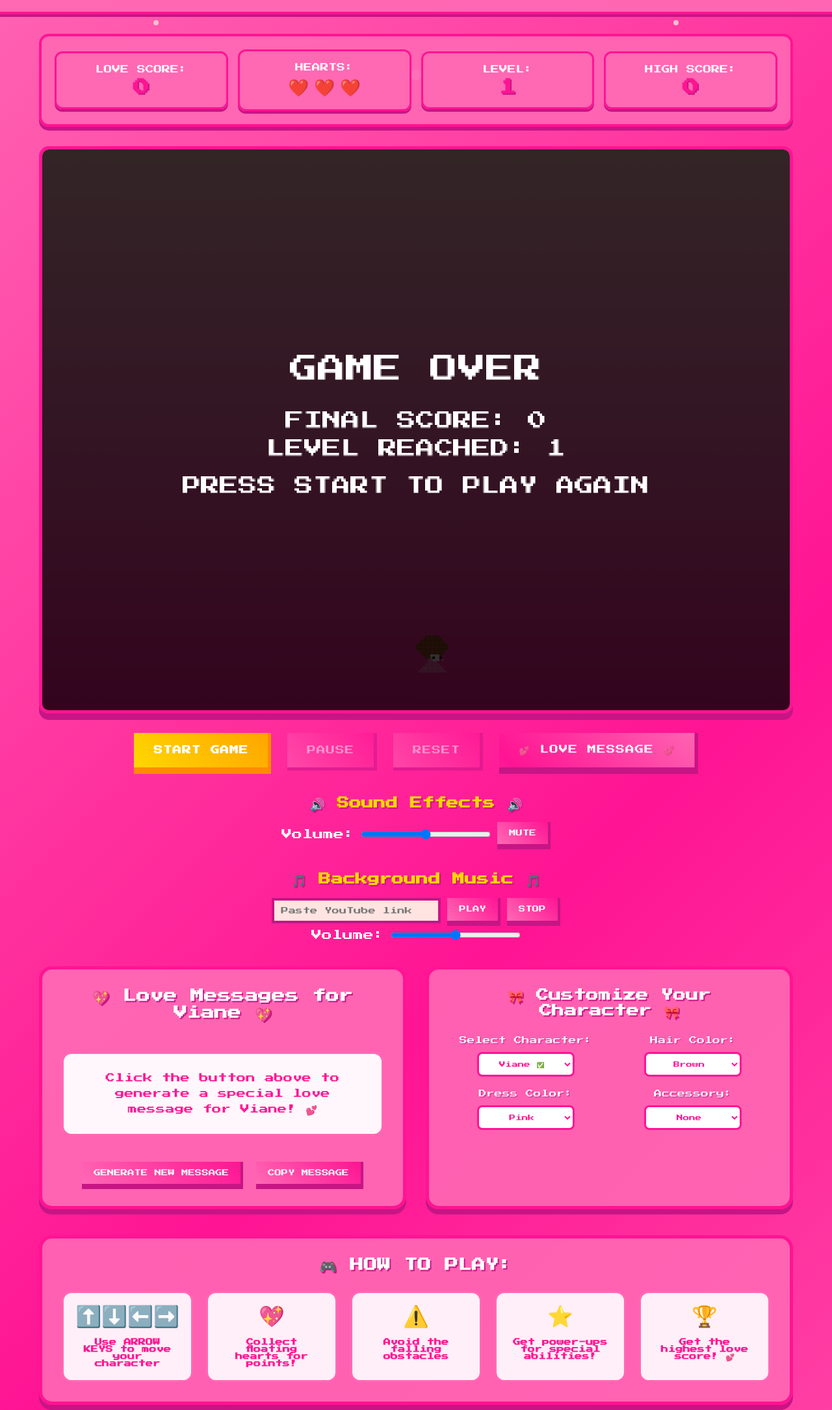
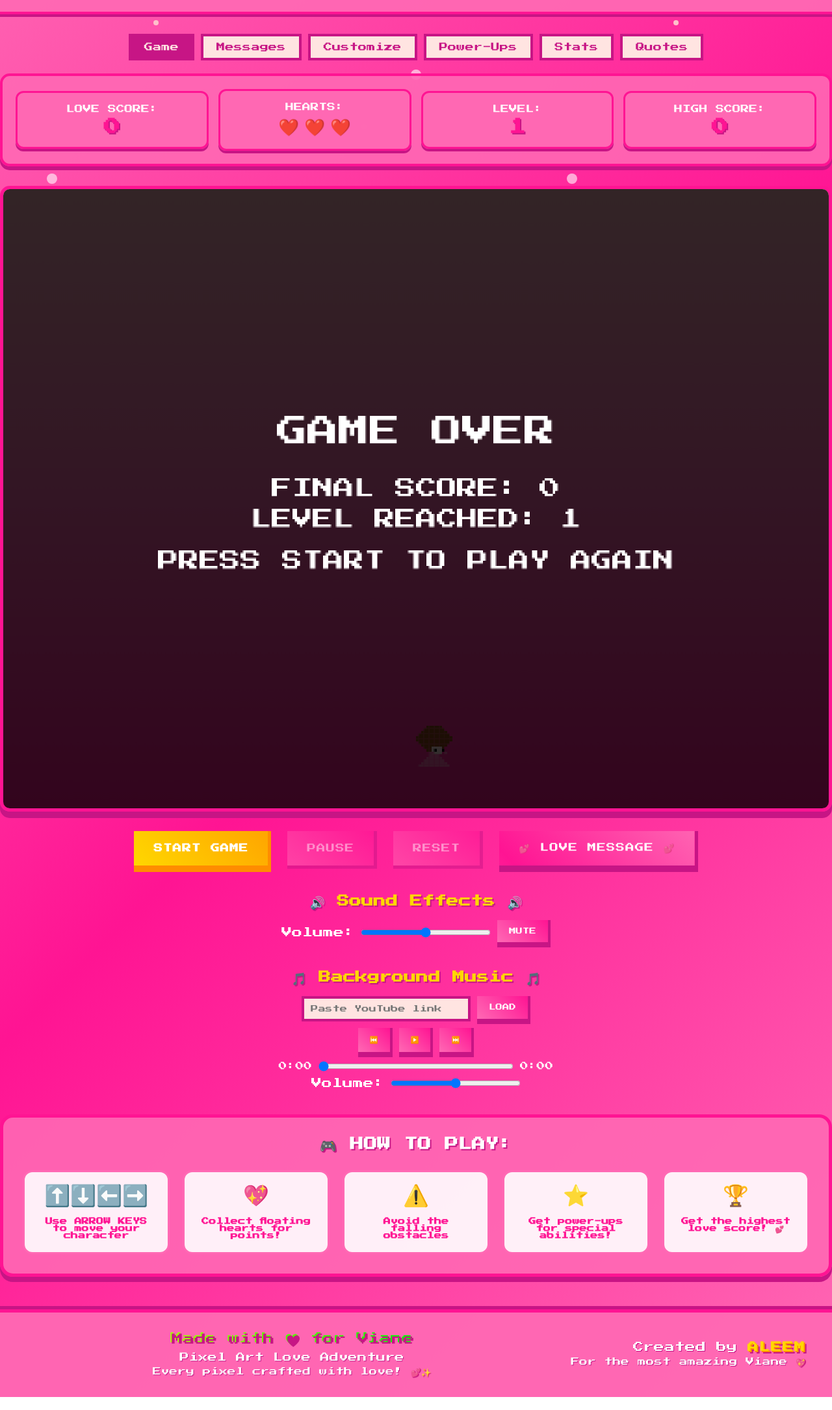
Before and after one commit to RandomEdge999/ForMyViane, a website: page index.html in a window 1280 px wide. Shown: the part 205-2375 px from the top of the page at 65% size. Drawn offline with Linux system fonts and the light colour scheme.

Commit message:
Add tabbed layout and advanced music player

```diff
--- a/game.js
+++ b/game.js
@@ -1705,17 +1705,34 @@ setInterval(() => {
 }, 2000);
 
 let ytPlayer;
+let progressInterval;
+let playPauseBtn;
+let progressSlider;
+let currentTimeEl;
+let durationEl;
 
 function onYouTubeIframeAPIReady() {
     ytPlayer = new YT.Player('musicPlayerContainer', {
         height: '0',
         width: '0',
         videoId: '',
-        playerVars: { autoplay: 1, controls: 0 },
+        playerVars: { autoplay: 0, controls: 0 },
         events: {
-            onReady: (event) => event.target.setVolume(50)
+            onReady: (event) => event.target.setVolume(50),
+            onStateChange: handlePlayerState
         }
     });
+}
+
+function handlePlayerState(event) {
+    if (event.data === YT.PlayerState.PLAYING) {
+        updateDuration();
+        startProgressUpdater();
+        if (playPauseBtn) playPauseBtn.textContent = '⏸️';
+    } else {
+        clearInterval(progressInterval);
+        if (playPauseBtn) playPauseBtn.textContent = '▶️';
+    }
 }
 
 function extractYouTubeId(url) {
@@ -1724,24 +1741,79 @@ function extractYouTubeId(url) {
     return match ? match[1] : null;
 }
 
+function formatTime(sec) {
+    const m = Math.floor(sec / 60);
+    const s = Math.floor(sec % 60).toString().padStart(2, '0');
+    return `${m}:${s}`;
+}
+
+function updateDuration() {
+    const d = ytPlayer.getDuration();
+    if (progressSlider) progressSlider.max = d;
+    if (durationEl) durationEl.textContent = formatTime(d);
+}
+
+function startProgressUpdater() {
+    clearInterval(progressInterval);
+    progressInterval = setInterval(() => {
+        const current = ytPlayer.getCurrentTime();
+        if (progressSlider) progressSlider.value = current;
+        if (currentTimeEl) currentTimeEl.textContent = formatTime(current);
+    }, 500);
+}
+
 document.addEventListener('DOMContentLoaded', () => {
-    const playBtn = document.getElementById('playMusicBtn');
-    const stopBtn = document.getElementById('stopMusicBtn');
     const urlInput = document.getElementById('musicUrl');
+    const loadBtn = document.getElementById('loadMusicBtn');
+    playPauseBtn = document.getElementById('playPauseBtn');
+    const backBtn = document.getElementById('backBtn');
+    const forwardBtn = document.getElementById('forwardBtn');
+    progressSlider = document.getElementById('progressSlider');
+    currentTimeEl = document.getElementById('currentTime');
+    durationEl = document.getElementById('duration');
     const volumeSlider = document.getElementById('volumeSlider');
 
-    playBtn?.addEventListener('click', () => {
+    loadBtn?.addEventListener('click', () => {
         const id = extractYouTubeId(urlInput.value.trim());
         if (id && ytPlayer) {
             ytPlayer.loadVideoById(id);
         }
     });
 
-    stopBtn?.addEventListener('click', () => {
-        ytPlayer?.stopVideo();
+    playPauseBtn?.addEventListener('click', () => {
+        const state = ytPlayer?.getPlayerState();
+        if (state === YT.PlayerState.PLAYING) {
+            ytPlayer.pauseVideo();
+        } else {
+            ytPlayer.playVideo();
+        }
+    });
+
+    backBtn?.addEventListener('click', () => {
+        const t = ytPlayer?.getCurrentTime() || 0;
+        ytPlayer?.seekTo(Math.max(0, t - 10), true);
+    });
+
+    forwardBtn?.addEventListener('click', () => {
+        const t = ytPlayer?.getCurrentTime() || 0;
+        ytPlayer?.seekTo(Math.min(ytPlayer.getDuration(), t + 10), true);
+    });
+
+    progressSlider?.addEventListener('input', () => {
+        ytPlayer?.seekTo(progressSlider.value, true);
     });
 
     volumeSlider?.addEventListener('input', () => {
         ytPlayer?.setVolume(volumeSlider.value);
     });
+
+    document.querySelectorAll('.nav-tabs .tab').forEach(btn => {
+        btn.addEventListener('click', () => {
+            document.querySelectorAll('.nav-tabs .tab').forEach(b => b.classList.remove('active'));
+            btn.classList.add('active');
+            document.querySelectorAll('.tab-content').forEach(sec => sec.classList.remove('active'));
+            const target = document.getElementById(btn.dataset.target);
+            target?.classList.add('active');
+        });
+    });
 });
--- a/index.html
+++ b/index.html
@@ -26,7 +26,17 @@
         </div>
     </header>
 
-    <main class="game-container">
+    <nav class="nav-tabs">
+        <button class="tab active" data-target="gameSection">Game</button>
+        <button class="tab" data-target="loveMessages">Messages</button>
+        <button class="tab" data-target="characterCustomization">Customize</button>
+        <button class="tab" data-target="powerUps">Power-Ups</button>
+        <button class="tab" data-target="loveStats">Stats</button>
+        <button class="tab" data-target="romanticQuotes">Quotes</button>
+    </nav>
+
+    <main>
+        <div id="gameSection" class="tab-content active">
             <div class="game-info">
             <div class="score-board">
                 <span class="score-label">LOVE SCORE:</span>
@@ -74,8 +84,17 @@
             <h3>🎵 Background Music 🎵</h3>
             <div class="music-controls">
                 <input id="musicUrl" type="text" class="pixel-input" placeholder="Paste YouTube link">
-                <button id="playMusicBtn" class="pixel-btn-small">Play</button>
-                <button id="stopMusicBtn" class="pixel-btn-small">Stop</button>
+                <button id="loadMusicBtn" class="pixel-btn-small">Load</button>
+            </div>
+            <div class="player-controls">
+                <button id="backBtn" class="pixel-btn-small">⏮️</button>
+                <button id="playPauseBtn" class="pixel-btn-small">▶️</button>
+                <button id="forwardBtn" class="pixel-btn-small">⏭️</button>
+            </div>
+            <div class="progress-container">
+                <span id="currentTime" class="time-display">0:00</span>
+                <input id="progressSlider" type="range" min="0" max="0" value="0">
+                <span id="duration" class="time-display">0:00</span>
             </div>
             <div class="volume-control">
                 <label for="volumeSlider">Volume:</label>
@@ -84,9 +103,34 @@
             <div id="musicPlayerContainer"></div>
         </div>
 
-        <div class="content-sections">
-            <div class="section-grid">
-                <div class="love-message-section">
+        <div class="instructions">
+            <h3>🎮 HOW TO PLAY:</h3>
+            <div class="instructions-grid">
+                <div class="instruction-item">
+                    <span class="instruction-icon">⬆️⬇️⬅️➡️</span>
+                    <p>Use ARROW KEYS to move your character</p>
+                </div>
+                <div class="instruction-item">
+                    <span class="instruction-icon">💖</span>
+                    <p>Collect floating hearts for points!</p>
+                </div>
+                <div class="instruction-item">
+                    <span class="instruction-icon">⚠️</span>
+                    <p>Avoid the falling obstacles</p>
+                </div>
+                <div class="instruction-item">
+                    <span class="instruction-icon">⭐</span>
+                    <p>Get power-ups for special abilities!</p>
+                </div>
+                <div class="instruction-item">
+                    <span class="instruction-icon">🏆</span>
+                    <p>Get the highest love score! 💕</p>
+                </div>
+            </div>
+        </div>
+        </div>
+
+        <div id="loveMessages" class="love-message-section tab-content">
             <div class="message-box">
                 <h3>💖 Love Messages for Viane 💖</h3>
                 <div id="loveMessage" class="love-text">
@@ -99,7 +143,7 @@
             </div>
         </div>
 
-                <div class="character-customization">
+        <div id="characterCustomization" class="character-customization tab-content">
                     <h3>🎀 Customize Your Character 🎀</h3>
                     <div class="character-options">
                         <div class="option-group">
@@ -142,33 +186,7 @@
                 </div>
         </div>
 
-            <div class="instructions">
-                <h3>🎮 HOW TO PLAY:</h3>
-                <div class="instructions-grid">
-                    <div class="instruction-item">
-                        <span class="instruction-icon">⬆️⬇️⬅️➡️</span>
-                        <p>Use ARROW KEYS to move your character</p>
-                    </div>
-                    <div class="instruction-item">
-                        <span class="instruction-icon">💖</span>
-                        <p>Collect floating hearts for points!</p>
-                    </div>
-                    <div class="instruction-item">
-                        <span class="instruction-icon">⚠️</span>
-                        <p>Avoid the falling obstacles</p>
-                    </div>
-                    <div class="instruction-item">
-                        <span class="instruction-icon">⭐</span>
-                        <p>Get power-ups for special abilities!</p>
-                    </div>
-                    <div class="instruction-item">
-                        <span class="instruction-icon">🏆</span>
-                        <p>Get the highest love score! 💕</p>
-                    </div>
-                </div>
-            </div>
-
-            <div class="power-ups-info">
+        <div id="powerUps" class="power-ups-info tab-content">
                 <h3>🌟 POWER-UPS 🌟</h3>
                 <div class="power-up-grid">
                     <div class="power-up-item">
@@ -202,7 +220,7 @@
                 </div>
             </div>
 
-            <div class="love-stats">
+        <div id="loveStats" class="love-stats tab-content">
             <h3>💕 LOVE STATISTICS 💕</h3>
             <div class="stats-grid">
                 <div class="stat-item">
@@ -236,7 +254,7 @@
             </div>
         </div>
 
-            <div class="romantic-quotes">
+        <div id="romanticQuotes" class="romantic-quotes tab-content">
             <h3>💝 ROMANTIC QUOTES FOR VIANE 💝</h3>
             <div class="quotes-container">
                 <div class="quote-item">
@@ -250,7 +268,6 @@
                 </div>
                 <div class="quote-item">
                     <p class="quote-text">"You are the most beautiful person I know, Viane!" 🌹</p>
-                    </div>
                 </div>
             </div>
         </div>
--- a/style.css
+++ b/style.css
@@ -1069,3 +1069,53 @@ body {
     50% { transform: scale(1) rotate(180deg); opacity: 1; }
     100% { transform: scale(0) rotate(360deg); opacity: 0; }
 }
+
+/* Navigation tabs */
+.nav-tabs {
+    display: flex;
+    justify-content: center;
+    gap: 10px;
+    margin: 20px 0;
+    flex-wrap: wrap;
+}
+
+.nav-tabs .tab {
+    padding: 10px 20px;
+    border: 4px solid #c71585;
+    background: #ffe4e1;
+    color: #c71585;
+    font-family: 'Press Start 2P', cursive;
+    cursor: pointer;
+}
+
+.nav-tabs .tab.active {
+    background: #c71585;
+    color: #ffe4e1;
+}
+
+.tab-content {
+    display: none;
+}
+
+.tab-content.active {
+    display: block;
+}
+
+/* Enhanced music player */
+.player-controls,
+.progress-container {
+    display: flex;
+    justify-content: center;
+    align-items: center;
+    gap: 10px;
+    margin-bottom: 10px;
+    flex-wrap: wrap;
+}
+
+.time-display {
+    font-size: 0.8em;
+}
+
+#progressSlider {
+    width: 300px;
+}
```
Lines whose indentation alone changed are shown as unchanged.
